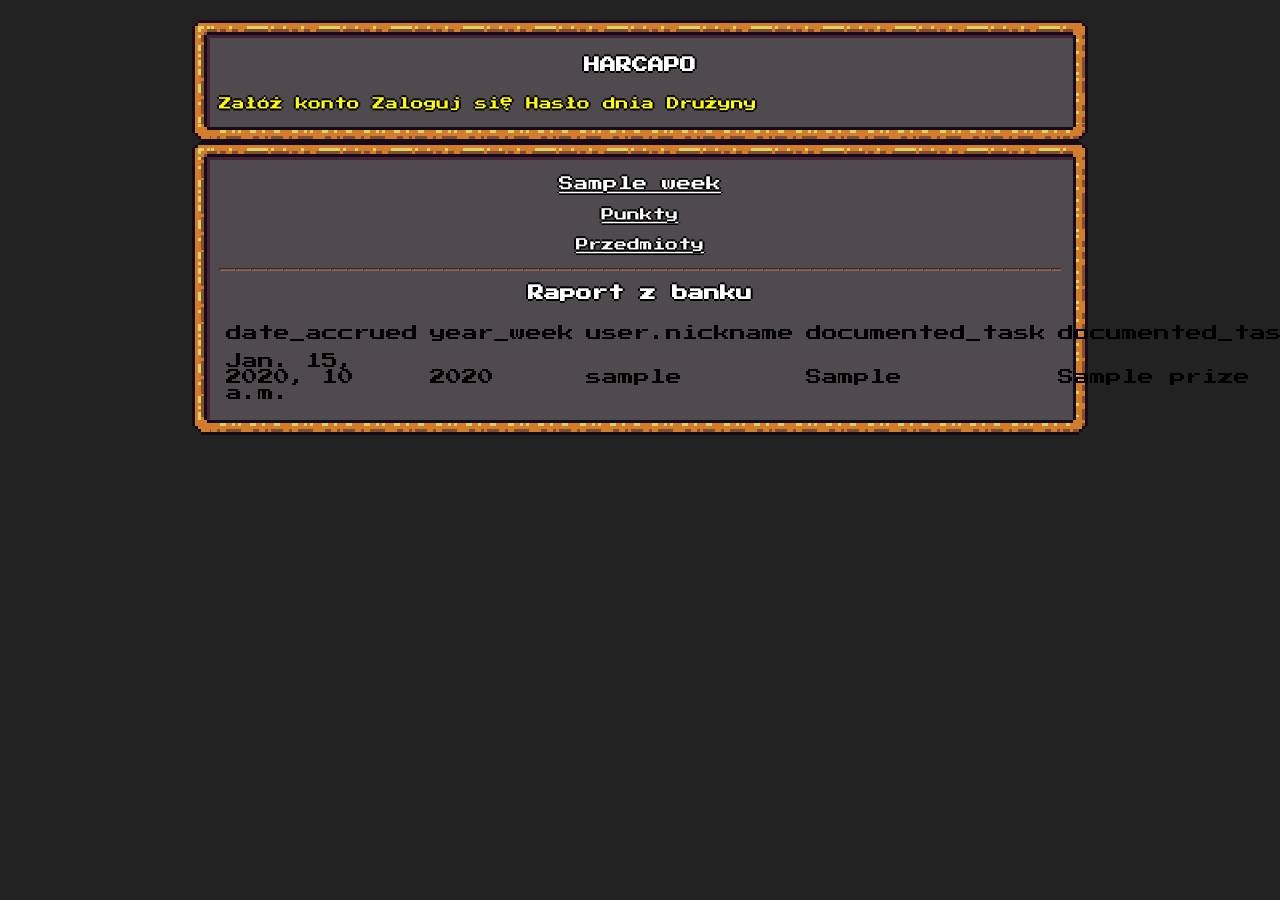
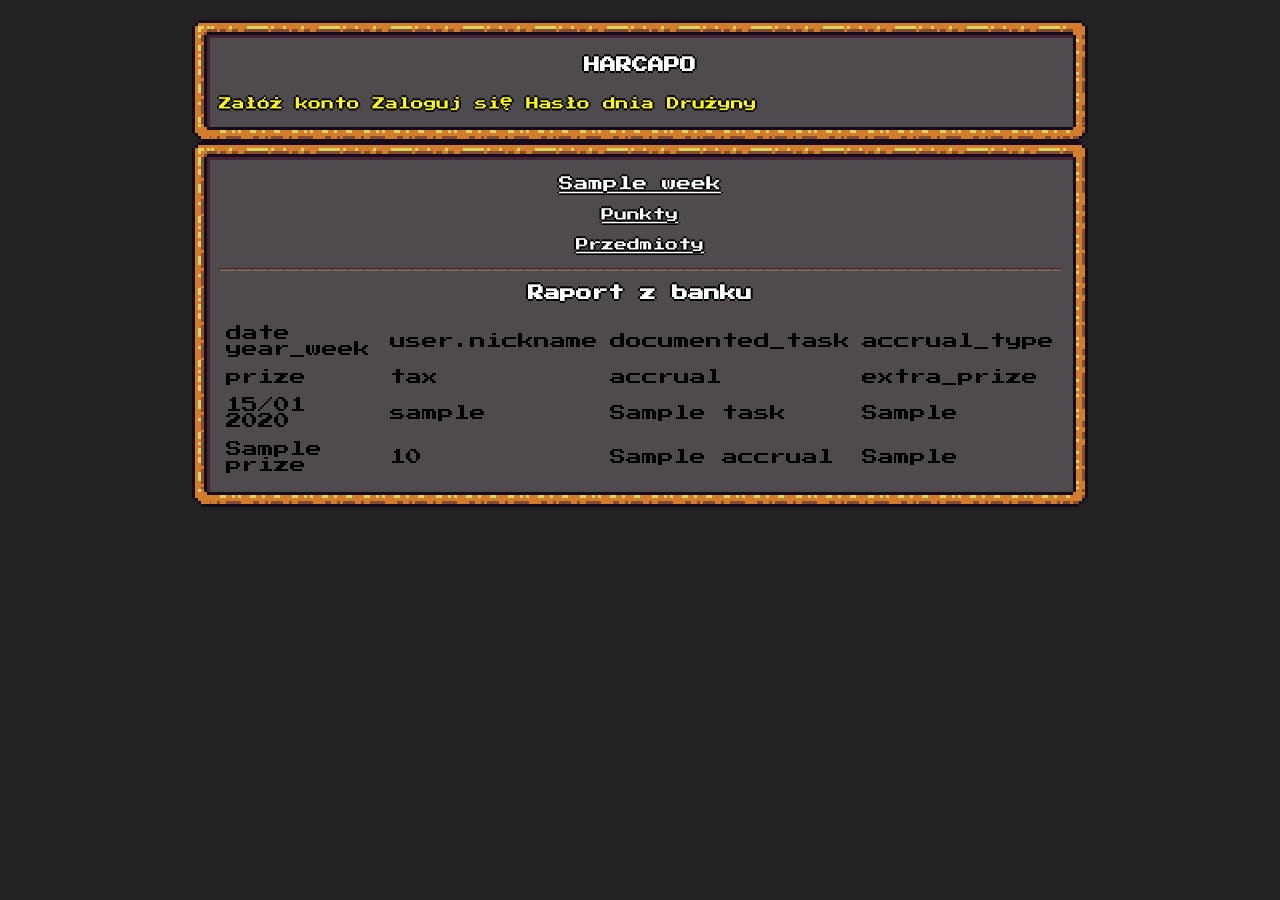
Before and after one commit to zkunik/harc_game_web, a Django app: template harc_game_web/apps/bank/templates/bank/report.html in a window 1280 px wide. Run offline with Django 3.2, Linux system fonts and the light colour scheme; the template is opened without the code that fills it: most values are stand-ins (such as "Sample title", 1, 10 or a date in 2020).

Commit message:
Add bank (#50)
* Zmiana is_tax na accrual_type, by było jaśniej
Oraz poprawki wg komentarzy do poprzedniego commita

* Poprawki w raporcie z banku
1. Nie wyświetlały sie przedmioty na dany tydzień
2. Przeformatowany raport

```diff
--- a/harc_game_web/apps/bank/templates/bank/report.html
+++ b/harc_game_web/apps/bank/templates/bank/report.html
@@ -27,7 +27,7 @@
         <h4>Przedmioty</h4>
 
         {% for account in bank %}
-            {% if account.year_week == week and account.extra_prize %}
+            {% if account.year_week == week and account.accrual_extra_prize %}
                 <p>/give {{ account.user.nickname }} {{ account.accrual_extra_prize }}</p>
             {% endif %}
         {% endfor %}
@@ -44,24 +44,27 @@
 
     <table id="bank_report">
     <tr>
-        <td>date_accrued</td>
-        <td>year_week</td>
+        <td>date year_week</td>
         <td>user.nickname</td>
         <td>documented_task</td>
-        <td>documented_task.task.prize</td>
         <td>accrual_type</td>
+    </tr>
+    <tr>
+        <td>prize</td>
         <td>tax</td>
         <td>accrual</td>
-        <td>accrual_extra_prize</td>
+        <td>extra_prize</td>
     </tr>
     {% for account in bank %}
         <tr>
-            <td>{{ account.date_accrued }}</td>
-            <td>{{ account.year_week }}</td>
+            <td>{{ account.date_accrued|date:"d/m" }}<br>
+                {{ account.year_week }}</td>
             <td>{{ account.user.nickname }}</td>
-            <td>{{ account.documented_task }}</td>
+            <td>{{ account.documented_task.task.name }}</td>
+            <td>{{ account.accrual_type }}</td>
+        </tr>
+        <tr>
             <td>{{ account.documented_task.task.prize }}</td>
-            <td>{{ account.accrual_type }}</td>
             <td>{{ account.user.scout.team.tax }}</td>
             <td>{{ account.accrual }}</td>
             <td>{{ account.accrual_extra_prize }}</td>
--- a/harc_game_web/apps/core/templates/core/navbar.html
+++ b/harc_game_web/apps/core/templates/core/navbar.html
@@ -15,11 +15,11 @@
 
   {% if request.user.scout.is_team_leader %}
   <a href="{% url 'check_task' %}">Sprawdź zadanie</a>
-  <a href="{% url 'bank_report' %}">Raport</a>
   {% endif %}
 
   {% if request.user.is_superuser %}
   <a href="{% url 'all_posts' %}">Posty</a>
+  <a href="{% url 'bank_report' %}">Raport</a>
   {% endif %}
 
 </div>
```
